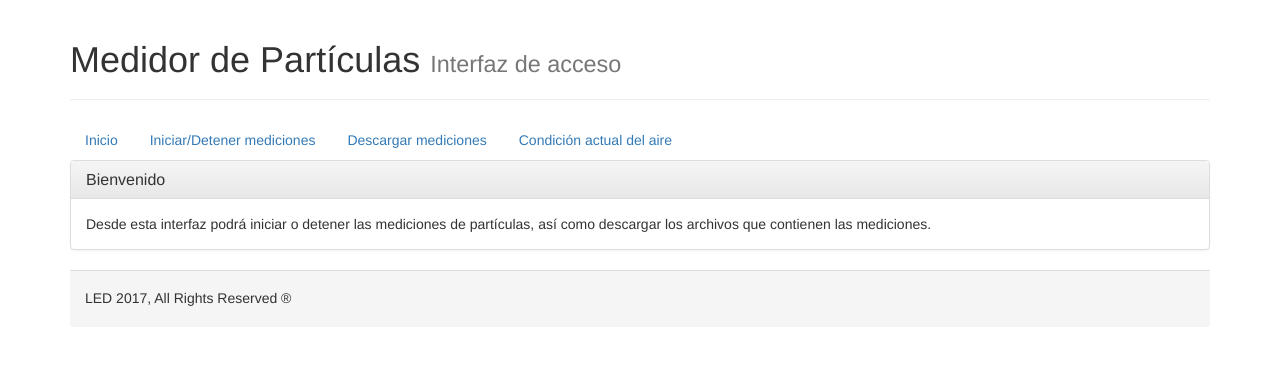
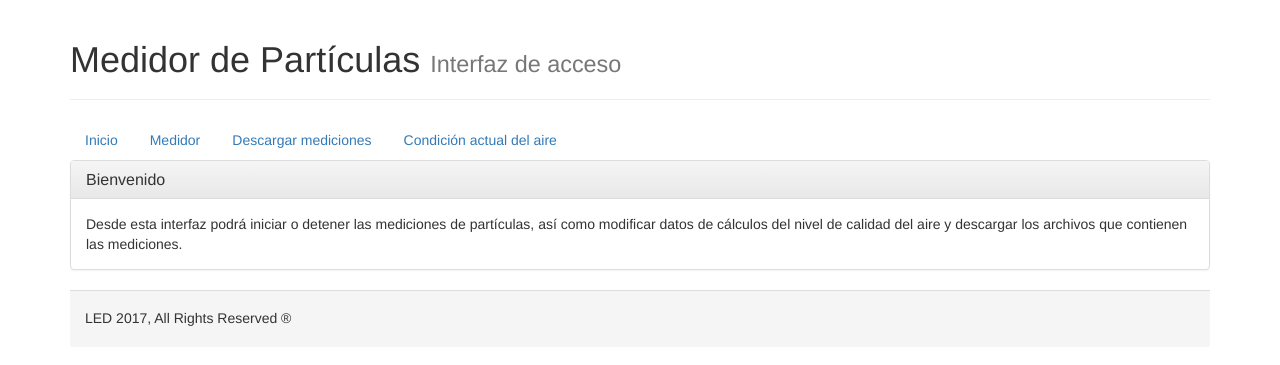
Before and after one commit to easf/mediciones-particulas, a Node project: template views/pages/index.html in a window 1280 px wide. Shown: the top 365 px of the page. Run offline with Node 20 templates, Linux system fonts and the light colour scheme; the template is opened without the code that fills it, so the values that code supplies are empty; some libraries are stand-ins or nearby versions.

Commit message:
fix path name bug in mRegister.js

```diff
--- a/mRegister.js
+++ b/mRegister.js
@@ -69,7 +69,7 @@ function askForMeasurement(callback){
 
 				    var startDate = new Date(startDateMilliseconds).toLocaleString('es').replace(/\//g,'-').replace(' ', '-');
 				    //var file = "measurements/mediciones" + "-" + currentMonth + "-" + currentYear + ".csv";
-				    var file = "mediciones/mediciones" + "-" + currentYear + ".csv";
+				    var file = "realTime/mediciones/mediciones" + "-" + currentYear + ".csv";
 				    var dateTime = new Date();
 	  				/***
 						Se agrega la nueva medicion al archivo
--- a/views/pages/index.html
+++ b/views/pages/index.html
@@ -17,7 +17,7 @@
 			    <h3 class="panel-title">Bienvenido</h3>
 			  </div>
 			  <div class="panel-body">
-			    	Desde esta interfaz podrá iniciar o detener las mediciones de partículas, así como descargar los archivos que contienen las mediciones.
+			    	Desde esta interfaz podrá iniciar o detener las mediciones de partículas, así como modificar datos de cálculos del nivel de calidad del aire y descargar los archivos que contienen las mediciones.
 			  </div>
 			</div>
 		</main>
--- a/views/partials/header.ejs
+++ b/views/partials/header.ejs
@@ -4,7 +4,7 @@
 	</div>
 	<ul class="nav nav-pills">
   		<li role="presentation"><a href="/">Inicio</a></li>
-  		<li role="presentation"><a href="/pass">Iniciar/Detener mediciones</a></li>
+  		<li role="presentation"><a href="/pass">Medidor</a></li>
   		<li role="presentation"><a href="/mediciones" target="_blank">Descargar mediciones</a></li>
   		<li role="presentation"><a href="/air" target="_blank">Condición actual del aire</a></li>
 	</ul>
```
Also changed, not shown: 2 other files.
